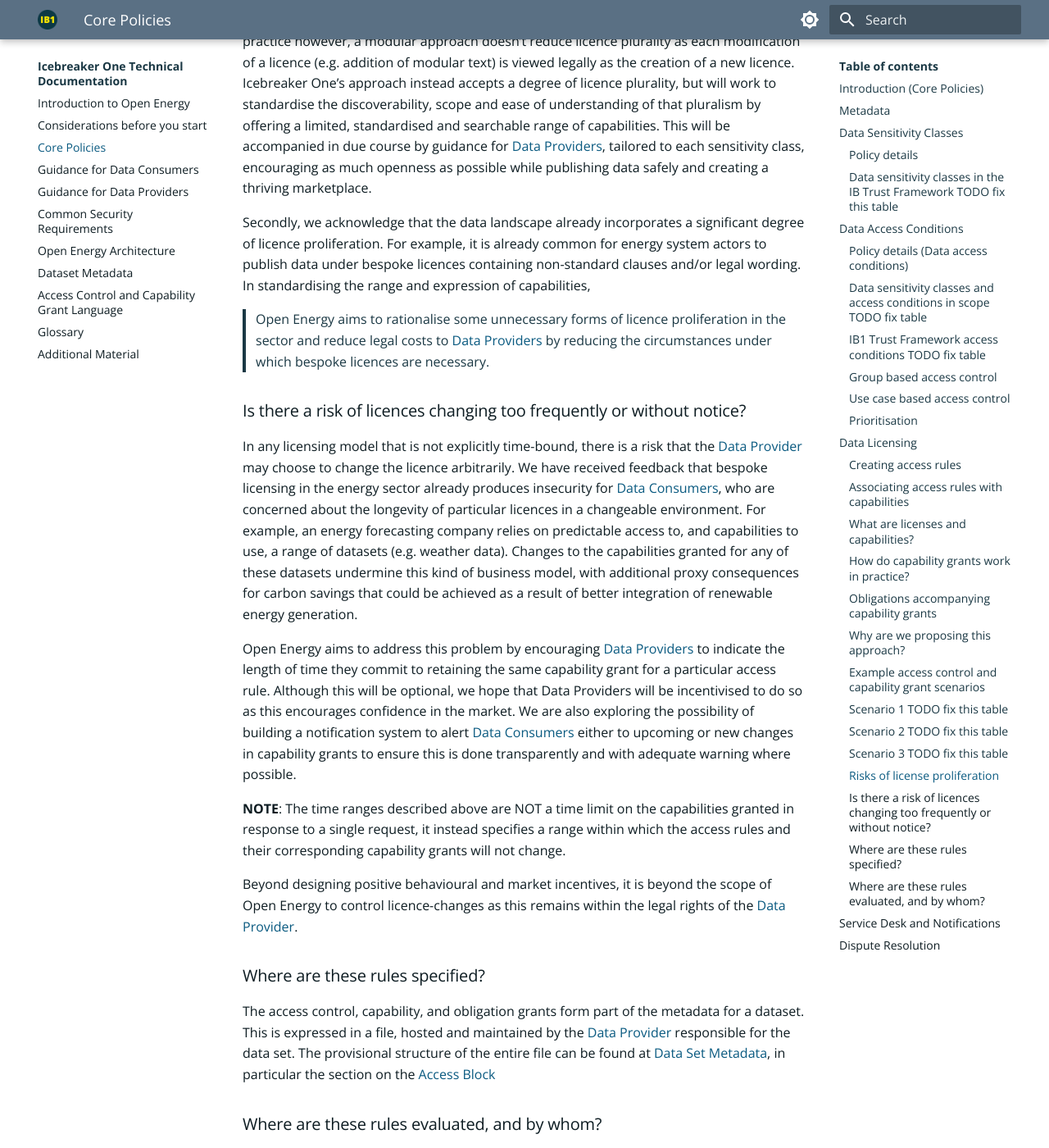
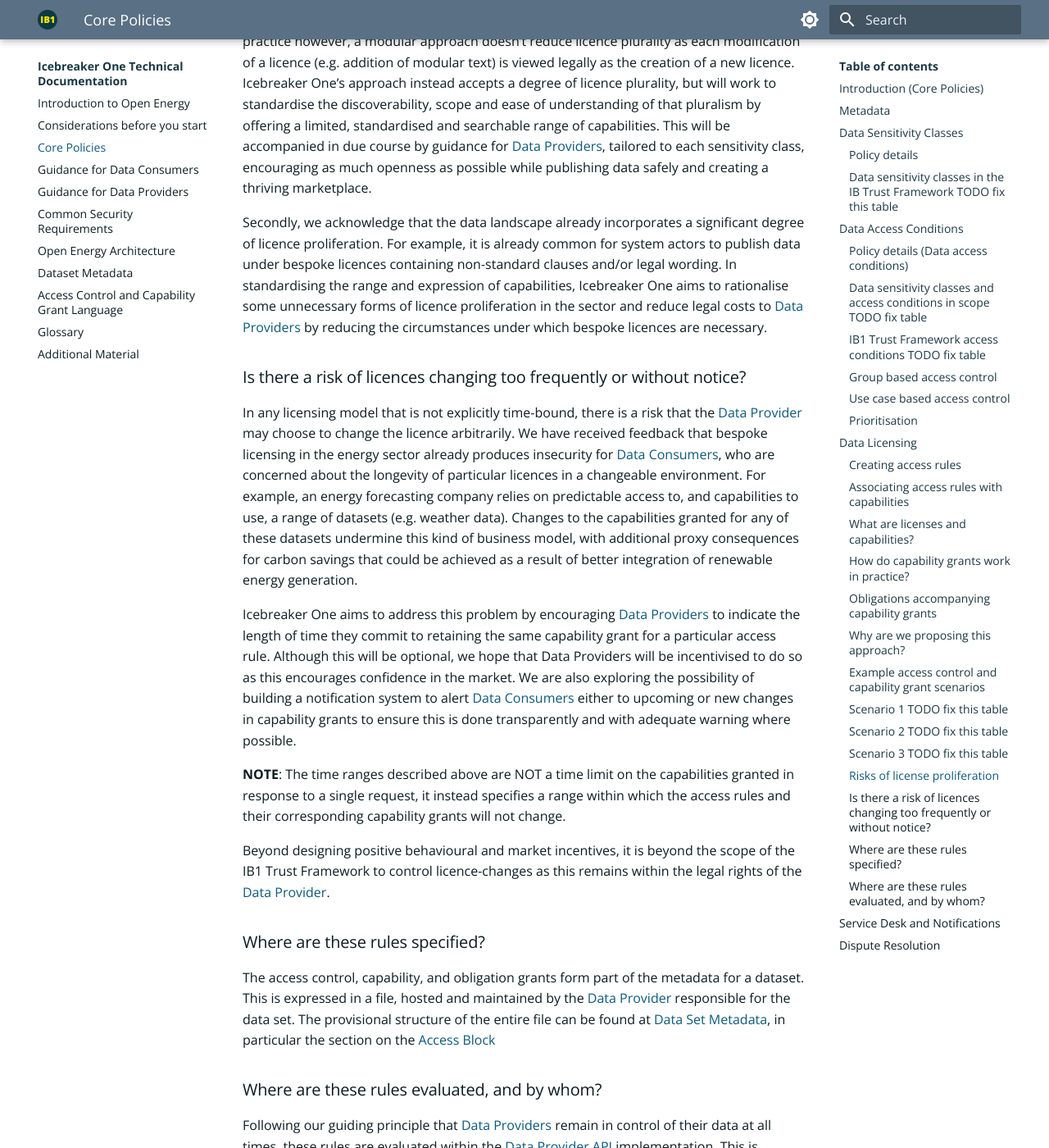
Before and after one commit to icebreakerone/ib1-technical-docs, an MkDocs documentation site: the page built from docs/ops_guidelines/common_policies.md, in a window 1280 px wide and 1400 px high, scrolled down 13906 px. Shown: the whole window at 82% size. Built offline with MkDocs 1.6.1 and Material for MkDocs 9.7.7, drawn with Linux system fonts in a browser that asks for light colours; the version menu is left out.

Commit message:
docs/ops_guidelines/common_policies.md updated from https://stackedit.net/

```diff
--- a/docs/ops_guidelines/common_policies.md
+++ b/docs/ops_guidelines/common_policies.md
@@ -418,31 +418,21 @@
 
 Firstly, some stakeholders have suggested that IB1 should take a ‘modular approach’ to building a ‘single IB1 licence’. This suggestion outlines a permissive core or standard licence that is presented to all [Data Providers](../glossary.md#term-Data-Provider) as the default option for publishing their data. If this is not appropriate for a particular dataset, [Data Providers](../glossary.md#term-Data-Provider) would then have the option of adding restrictions (i.e. removing capabilities) by adding modular sections of legal text. In practice however, a modular approach doesn’t reduce licence plurality as each modification of a licence (e.g. addition of modular text) is viewed legally as the creation of a new licence. Icebreaker One’s approach instead accepts a degree of licence plurality, but will work to standardise the discoverability, scope and ease of understanding of that pluralism by offering a limited, standardised and searchable range of capabilities. This will be accompanied in due course by guidance for [Data Providers](../glossary.md#term-Data-Provider), tailored to each sensitivity class, encouraging as much openness as possible while publishing data safely and creating a thriving marketplace.
 
-Secondly, we acknowledge that the data landscape already incorporates a significant degree of licence proliferation. For example, it is already common for energy system actors to publish data under bespoke licences containing non-standard clauses and/or legal wording. In standardising the range and expression of capabilities,
-> Open Energy aims to rationalise some unnecessary forms of licence proliferation in the sector and reduce legal
-> costs to [Data Providers](../glossary.md#term-Data-Provider) by reducing the circumstances under which bespoke licences are necessary.
+Secondly, we acknowledge that the data landscape already incorporates a significant degree of licence proliferation. For example, it is already common for system actors to publish data under bespoke licences containing non-standard clauses and/or legal wording. In standardising the range and expression of capabilities, Icebreaker One aims to rationalise some unnecessary forms of licence proliferation in the sector and reduce legal costs to [Data Providers](../glossary.md#term-Data-Provider) by reducing the circumstances under which bespoke licences are necessary.
 
 ### Is there a risk of licences changing too frequently or without notice?
 
-In any licensing model that is not explicitly time-bound, there is a risk that the [Data Provider](../glossary.md#term-Data-Provider) may choose to change
-the licence arbitrarily. We have received feedback that bespoke licensing in the energy sector already produces
-insecurity for [Data Consumers](../glossary.md#term-Data-Consumer), who are concerned about the longevity of particular licences in a changeable
+In any licensing model that is not explicitly time-bound, there is a risk that the [Data Provider](../glossary.md#term-Data-Provider) may choose to change the licence arbitrarily. We have received feedback that bespoke licensing in the energy sector already produces insecurity for [Data Consumers](../glossary.md#term-Data-Consumer), who are concerned about the longevity of particular licences in a changeable
 environment. For example, an energy forecasting company relies on predictable access to, and capabilities to use, a
-range of datasets (e.g. weather data). Changes to the capabilities granted for any of these datasets undermine this
-kind of business model, with additional proxy consequences for carbon savings that could be achieved as a result of
-better integration of renewable energy generation.
+range of datasets (e.g. weather data). Changes to the capabilities granted for any of these datasets undermine this kind of business model, with additional proxy consequences for carbon savings that could be achieved as a result of better integration of renewable energy generation.
 
-Open Energy aims to address this problem by encouraging [Data Providers](../glossary.md#term-Data-Provider) to indicate the length of time they commit to
-retaining the same capability grant for a particular access rule. Although this will be optional, we hope that Data
-Providers will be incentivised to do so as this encourages confidence in the market. We are also exploring the
-possibility of building a notification system to alert [Data Consumers](../glossary.md#term-Data-Consumer) either to upcoming or new changes in capability
-grants to ensure this is done transparently and with adequate warning where possible.
+Icebreaker One aims to address this problem by encouraging [Data Providers](../glossary.md#term-Data-Provider) to indicate the length of time they commit to retaining the same capability grant for a particular access rule. Although this will be optional, we hope that Data Providers will be incentivised to do so as this encourages confidence in the market. We are also exploring the
+possibility of building a notification system to alert [Data Consumers](../glossary.md#term-Data-Consumer) either to upcoming or new changes in capability grants to ensure this is done transparently and with adequate warning where possible.
 
 **NOTE**: The time ranges described above are NOT a time limit on the capabilities granted in response to a single request,
-it instead specifies a range within which the access rules and their corresponding capability grants will not
-change.
+it instead specifies a range within which the access rules and their corresponding capability grants will not change.
 
-Beyond designing positive behavioural and market incentives, it is beyond the scope of Open Energy to control
+Beyond designing positive behavioural and market incentives, it is beyond the scope of the IB1 Trust Framework to control
 licence-changes as this remains within the legal rights of the [Data Provider](../glossary.md#term-Data-Provider).
 
 ### Where are these rules specified?
```
Also changed, not shown: other parts of docs/ops_guidelines/common_policies.md (+1 -1 lines).
